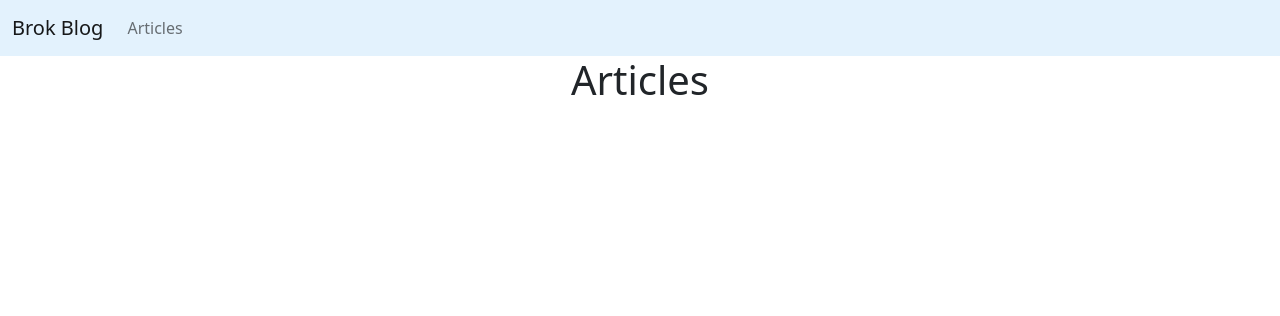
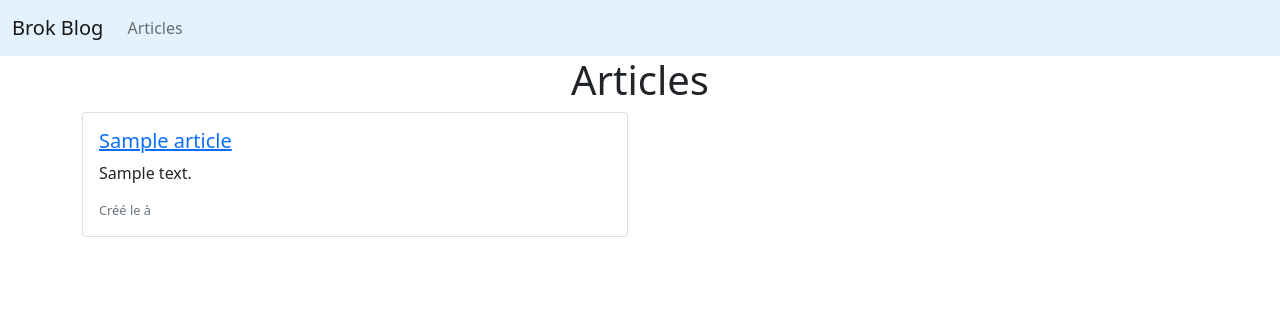
Before and after one commit to Brokman/Project-Symfony-discover, a Symfony app: template templates/article/index.html.twig in a window 1280 px wide. Shown: the top 316 px of the page. Run offline with Twig, Linux system fonts and the light colour scheme; the template is opened without the code that fills it: most values are stand-ins (such as "Sample title", 1, 10 or a date in 2020); some libraries are stand-ins or nearby versions.

Commit message:
style: Ajout des articles dans index d'articles

```diff
--- a/templates/article/index.html.twig
+++ b/templates/article/index.html.twig
@@ -6,4 +6,21 @@
     <div class="jumbotron text-center">
         <h1>Articles</h1>
     </div>
+    <div class="container">
+        <div class="row flex">
+            {% for article in articles %}
+                <div class="col-6 col-xxl-4">
+                    <div class="card">
+                        <div class="card-body">
+                            <h5 class="card-title">
+                                <a href=" {{ path('article.show', {id: article.id, slug: article.slug}) }} ">{{ article.title }}</a>
+                            </h5>
+                            <p class="card-text"> {{ article.description }} </p>
+                            <div class="text-muted" style="font-weight: 100; font-size:0.8rem">Créé le {{ article.createdat.format('Y-m-d') }} à {{ article.createdat.format('H:i') }}  </div>
+                        </div>
+                    </div>
+                </div>
+            {% endfor %}
+        </div>
+    </div>
 {% endblock %}
```
